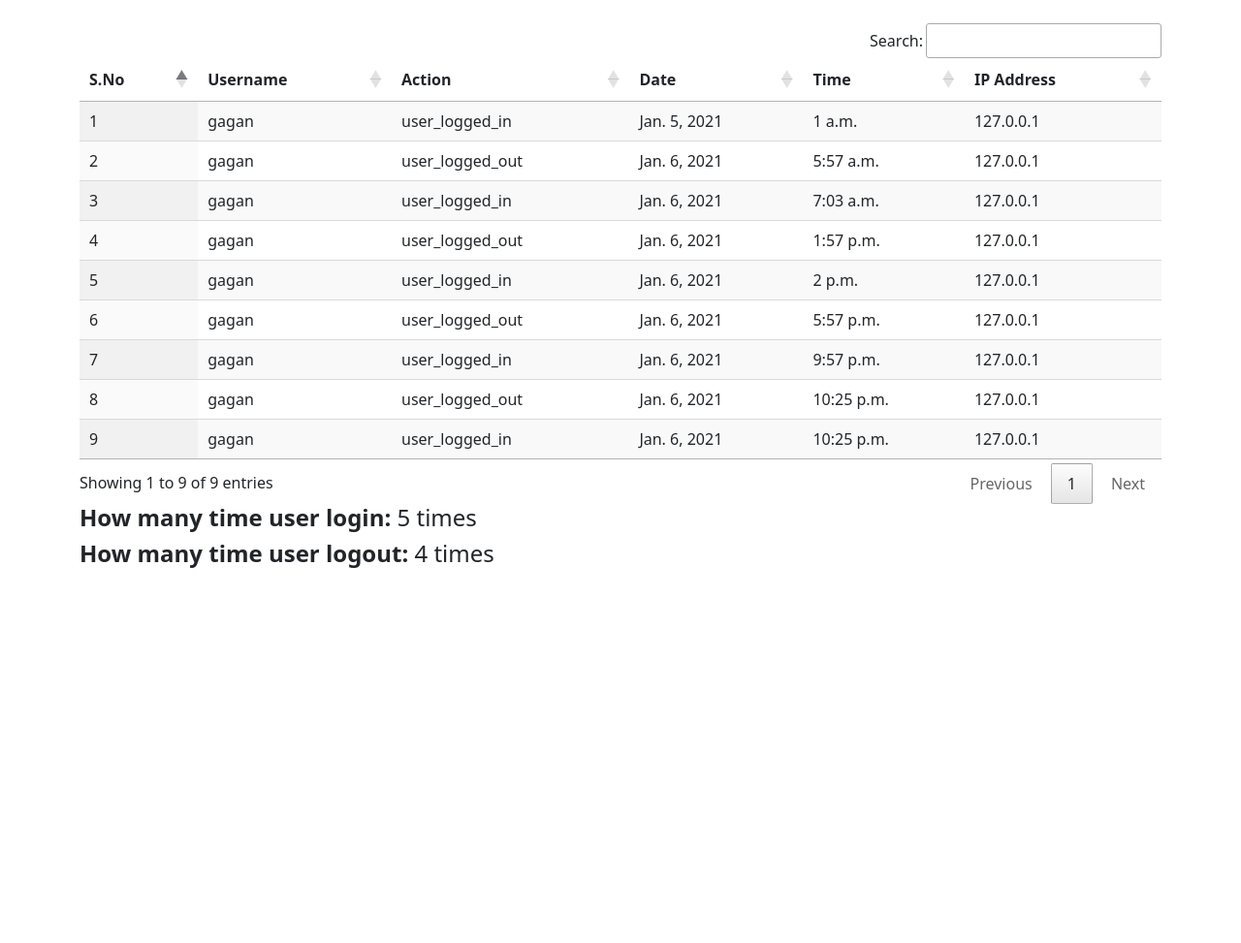
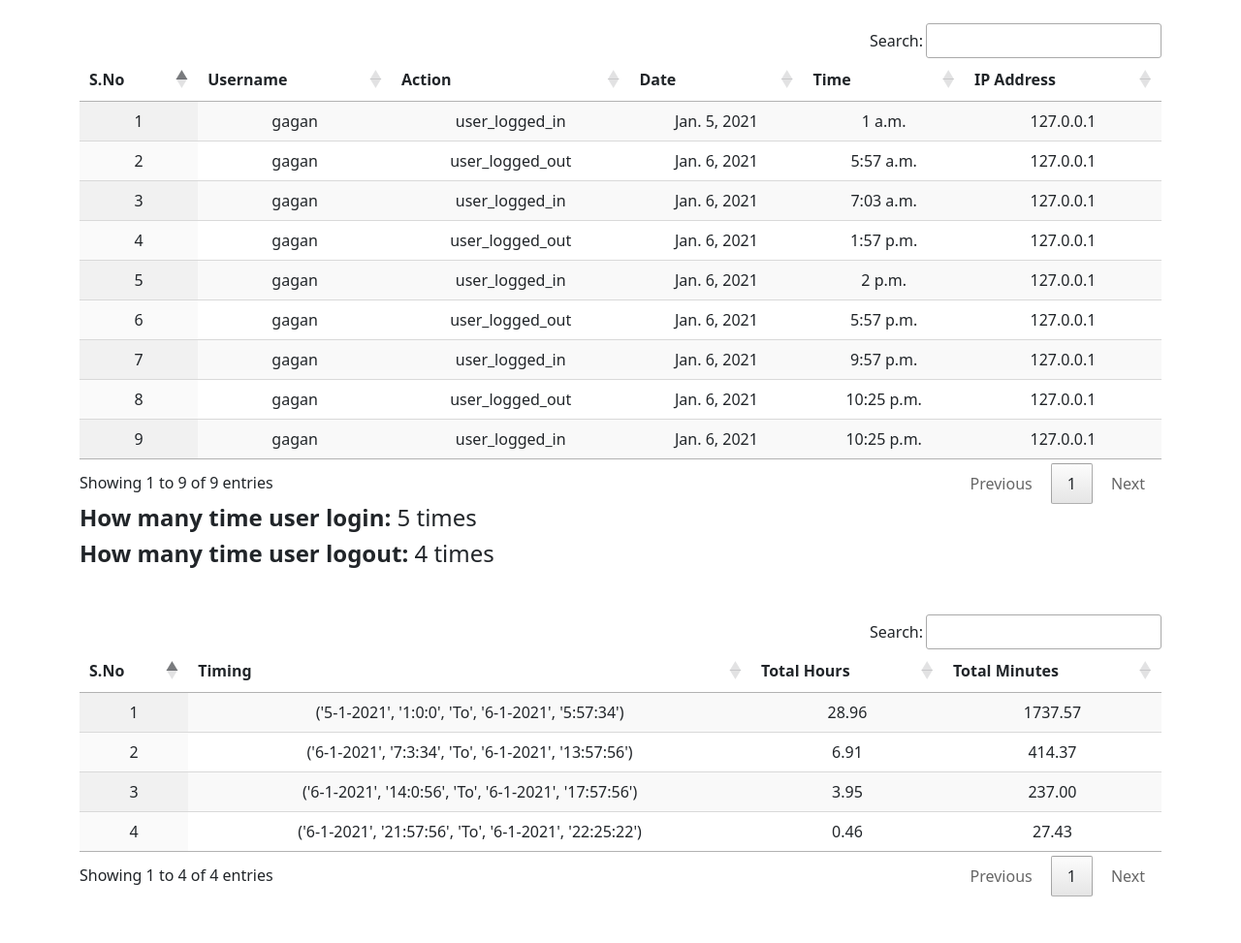
Before and after one commit to er-gagan/User-Loggin-Analytics-Django, a Django app: page /last?id=1 in a window 1280 px wide. Shown: the part 56-1029 px from the top of the page at 97% size. Before the commit the page ends 642 px from the top, so only its background shows below. Run offline with Django 3.2, Linux system fonts and the light colour scheme; data comes from the database, SQL or seed files in the repository; some libraries are stand-ins or nearby versions.

Commit message:
Some Bug fixed
Some Bug fixed
Frontedn and backend complete
Complete Project

```diff
--- a/App/views.py
+++ b/App/views.py
@@ -23,6 +23,9 @@ def HourMinuteCalculator(data):
         if l[0][0] == "logout":
             del l[0]
 
+    if len(l) % 2 != 0:
+        l.pop()
+
     m = []
     for j in l:
         YEAR = j[1].year
@@ -33,11 +36,6 @@ def HourMinuteCalculator(data):
         SECOND = j[2].second
         m.append([YEAR,MONTH,DAY,HOUR,MINUTE,SECOND])
 
-    if len(m) % 2 == 0:
-        pass
-    else:
-        m.pop()
-
     HM = []
     for jk in range(0,len(m),2):
         TL = m[jk]+m[jk+1]
@@ -46,7 +44,12 @@ def HourMinuteCalculator(data):
         H = a-b
         M = H.total_seconds() / 60 # minute
         H = M / 60  #hour
-        HM.append([H,M])
+        d1 = str(TL[2])+"-"+str(TL[1])+"-"+str(TL[0])
+        T1 = str(TL[3])+":"+str(TL[4])+":"+str(TL[5])
+        d2 = str(TL[8])+"-"+str(TL[7])+"-"+str(TL[6])
+        T2 = str(TL[9])+":"+str(TL[10])+":"+str(TL[11])
+        dateTime = d1,T1,"To",d2,T2
+        HM.append([dateTime,H,M])
     return HM
 
 def last(request):
@@ -65,12 +68,11 @@ def last(request):
     userLast30daysData = AuditEntry.objects.filter(username__iexact=username)
 
     tup = HourMinuteCalculator(userLast30daysData)
-    print(tup)
 
     userLoggedIn = AuditEntry.objects.filter(Q(username__iexact=username) & Q(action__iexact="user_logged_in")).count()
     userLoggedOut = AuditEntry.objects.filter(Q(username__iexact=username) & Q(action__iexact="user_logged_out")).count()
 
-    return render(request,'App/show.html', {'userData':userLast30daysData, 'userLoggedIn':userLoggedIn, 'userLoggedOut':userLoggedOut})
+    return render(request,'App/show.html', {'userData':userLast30daysData, 'userLoggedIn':userLoggedIn, 'userLoggedOut':userLoggedOut, 'tup':tup})
 
 def yesterday(request):
     Id = request.GET['id']
@@ -87,11 +89,10 @@ def yesterday(request):
     userYesterdayData = AuditEntry.objects.filter(Q(username__iexact=username) & Q(date__iexact=date))
 
     tup = HourMinuteCalculator(userYesterdayData)
-    print(tup)
 
     userLoggedIn = AuditEntry.objects.filter(Q(username__iexact=username) & Q(date__iexact=date) & Q(action__iexact="user_logged_in")).count()
     userLoggedOut = AuditEntry.objects.filter(Q(username__iexact=username) & Q(date__iexact=date) & Q(action__iexact="user_logged_out")).count()
-    return render(request,'App/show.html', {'userData':userYesterdayData, 'userLoggedIn':userLoggedIn, 'userLoggedOut':userLoggedOut})
+    return render(request,'App/show.html', {'userData':userYesterdayData, 'userLoggedIn':userLoggedIn, 'userLoggedOut':userLoggedOut, 'tup':tup})
 
 def today(request):
     Id = request.GET['id']
@@ -108,8 +109,7 @@ def today(request):
     userTodayData = AuditEntry.objects.filter(Q(username__iexact=username) & Q(date__iexact=date))
 
     tup = HourMinuteCalculator(userTodayData)
-    print(tup)
 
     userLoggedIn = AuditEntry.objects.filter(Q(username__iexact=username) & Q(date__iexact=date) & Q(action__iexact="user_logged_in")).count()
     userLoggedOut = AuditEntry.objects.filter(Q(username__iexact=username) & Q(date__iexact=date) & Q(action__iexact="user_logged_out")).count()
-    return render(request,'App/show.html', {'userData':userTodayData, 'userLoggedIn':userLoggedIn, 'userLoggedOut':userLoggedOut})
+    return render(request,'App/show.html', {'userData':userTodayData, 'userLoggedIn':userLoggedIn, 'userLoggedOut':userLoggedOut, 'tup':tup})
--- a/templates/App/show.html
+++ b/templates/App/show.html
@@ -2,7 +2,7 @@
 {% load static %}
 {% block body %}
 <div class="container my-4">
-    <table id="example" class="display nowrap" style="width:100%">
+    <table class="display nowrap example text-center" style="width:100%">
         <thead>
             <th>S.No</th>
             <th>Username</th>
@@ -25,7 +25,27 @@
         </tbody>
     </table>
 
-    <h4><b>How many time user login: </b>{{userLoggedIn}} times</h3>
-    <h4><b>How many time user logout: </b>{{userLoggedOut}} times</h3>
+    <h4><b>How many time user login: </b>{{userLoggedIn}} times</h4>
+    <h4><b>How many time user logout: </b>{{userLoggedOut}} times</h4>
+    <div class="my-5">
+        <table class="display nowrap example text-center" style="width:100%">
+            <thead>
+                <th>S.No</th>
+                <th>Timing</th>
+                <th>Total Hours</th>
+                <th>Total Minutes</th>
+            </thead>
+            <tbody>
+                {% for t in tup %}
+                <tr>
+                    <td>{{forloop.counter}}</td>
+                    <td>{{t.0}}</td>
+                    <td>{{t.1 | floatformat:2}}</td>
+                    <td>{{t.2 | floatformat:2}}</td>
+                </tr>
+                {% endfor %}
+            </tbody>
+        </table>
+    </div>
 </div>
 {% endblock body %}
--- a/templates/base.html
+++ b/templates/base.html
@@ -95,7 +95,7 @@
    <script src="https://cdn.datatables.net/responsive/2.2.3/js/dataTables.responsive.min.js"></script>
    <script>
      $(document).ready(function () {
-       $('#example').DataTable({
+       $('.example').DataTable({
          responsive: true,
          dom: 'Bfrtip',
          buttons: [
```
